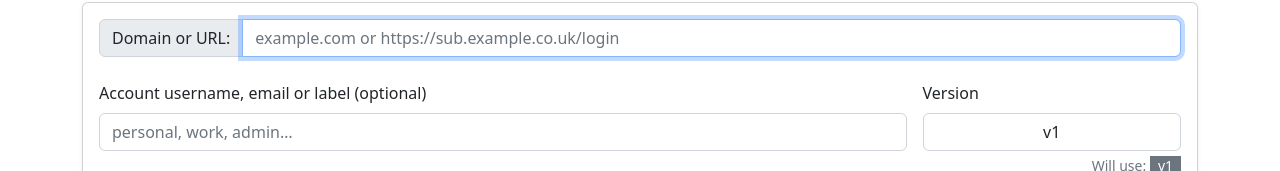
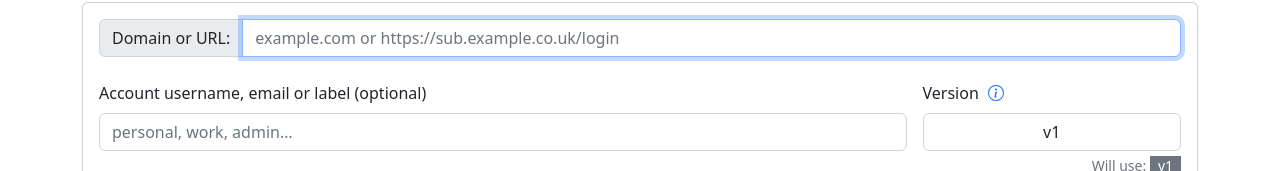
Before and after one commit to WebDevBooster/passbooster, a SvelteKit app: page /generate in a window 1280 px wide. Shown: the part 174-345 px from the top of the page. Built offline with nearby package versions, Linux system fonts and the light colour scheme.

Commit message:
Add tooltip to Version.

```diff
--- a/src/routes/generate/+page.svelte
+++ b/src/routes/generate/+page.svelte
@@ -232,7 +232,25 @@
                 </div>
 
                 <div class="col-12 col-md-3">
-                    <label class="form-label">Version</label>
+                    <label class="form-label position-relative d-inline-flex align-items-center gap-1">
+                        Version
+                        <button
+                                type="button"
+                                class="btn btn-link p-0 ms-1 pb-tip-trigger"
+                                aria-label="What is version?"
+                                aria-describedby="tip-version"
+                        >
+                            <!-- tiny info icon -->
+                            <svg xmlns="http://www.w3.org/2000/svg" width="16" height="16" fill="rgb(13, 110, 253)" class="bi bi-info-circle" viewBox="0 0 16 16">
+                                <path d="M8 15A7 7 0 1 1 8 1a7 7 0 0 1 0 14m0 1A8 8 0 1 0 8 0a8 8 0 0 0 0 16"/>
+                                <path d="m8.93 6.588-2.29.287-.082.38.45.083c.294.07.352.176.288.469l-.738 3.468c-.194.897.105 1.319.808 1.319.545 0 1.178-.252 1.465-.598l.088-.416c-.2.176-.492.246-.686.246-.275 0-.375-.193-.304-.533zM9 4.5a1 1 0 1 1-2 0 1 1 0 0 1 2 0"/>
+                            </svg>
+                        </button>
+
+                        <span id="tip-version" role="tooltip" class="pb-tip">
+                            Use <strong>Version</strong> (e.g. v1, v2) to rotate/change the password for this account (when needed). It is part of the salt. So, changing it yields a different password even with the same domain/label.
+                        </span>
+                    </label>
                     <input
                             class="form-control text-center"
                             placeholder="v1"
@@ -325,3 +343,45 @@
         </div>
     </div>
 </main>
+
+<style>
+    /* Minimal, Bootstrap-looking tooltip */
+    .pb-tip {
+        position: absolute;
+        top: 100%;
+        left: 0;
+        margin-top: .25rem;
+        z-index: 1080;
+        background: #257CFD;
+        color: #fff;
+        padding: .375rem .5rem;
+        border-radius: .375rem;
+        font-size: .875rem;
+        box-shadow: 0 .5rem 1rem rgba(0,0,0,.15);
+        white-space: normal;
+        min-width: 220px;                   /* don’t get too narrow */
+        max-width: min(260px, 50vw);        /* don’t get too wide */
+
+        opacity: 0;
+        transform: translateY(-4px);
+        pointer-events: none;
+        transition: opacity .12s ease, transform .12s ease;
+    }
+    .pb-tip::after {
+        content: "";
+        position: absolute;
+        top: -6px; left: 10px;
+        border: 6px solid transparent;
+        border-bottom-color: #212529;
+    }
+    .pb-tip-trigger { line-height: 0; color: #6c757d; }
+    .pb-tip-trigger:hover, .pb-tip-trigger:focus { color: #495057; outline: none; }
+
+    /* Show tip on hover or keyboard focus (works on touch via focus) */
+    .pb-tip-trigger:focus + .pb-tip,
+    .pb-tip-trigger:hover + .pb-tip {
+        opacity: 1;
+        transform: translateY(0);
+        pointer-events: auto;
+    }
+</style>
```
